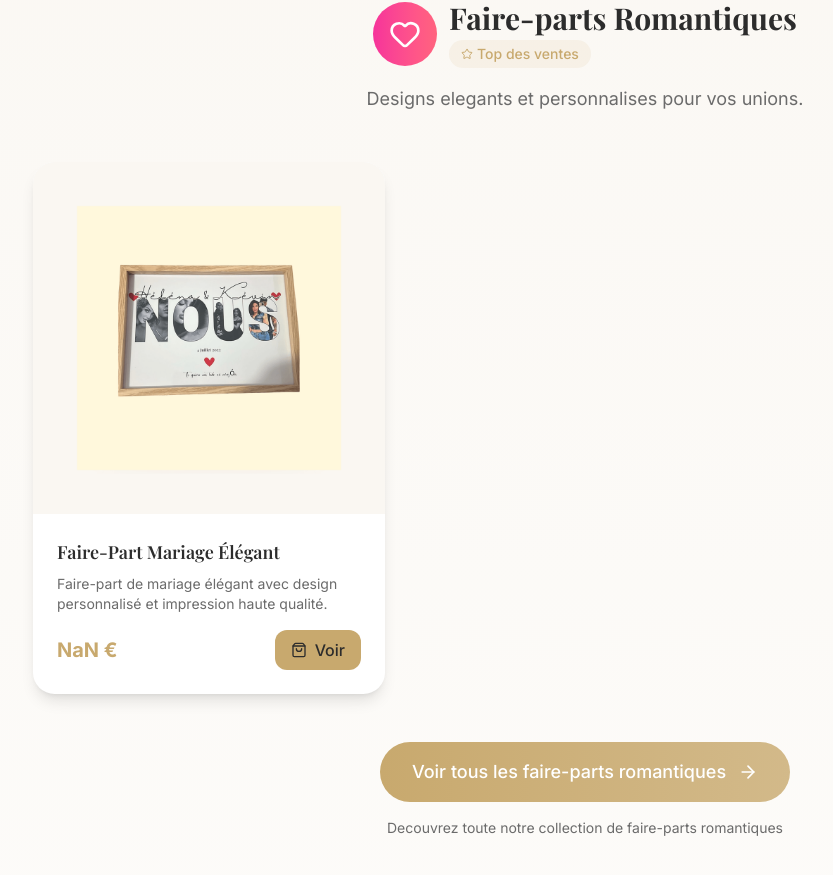
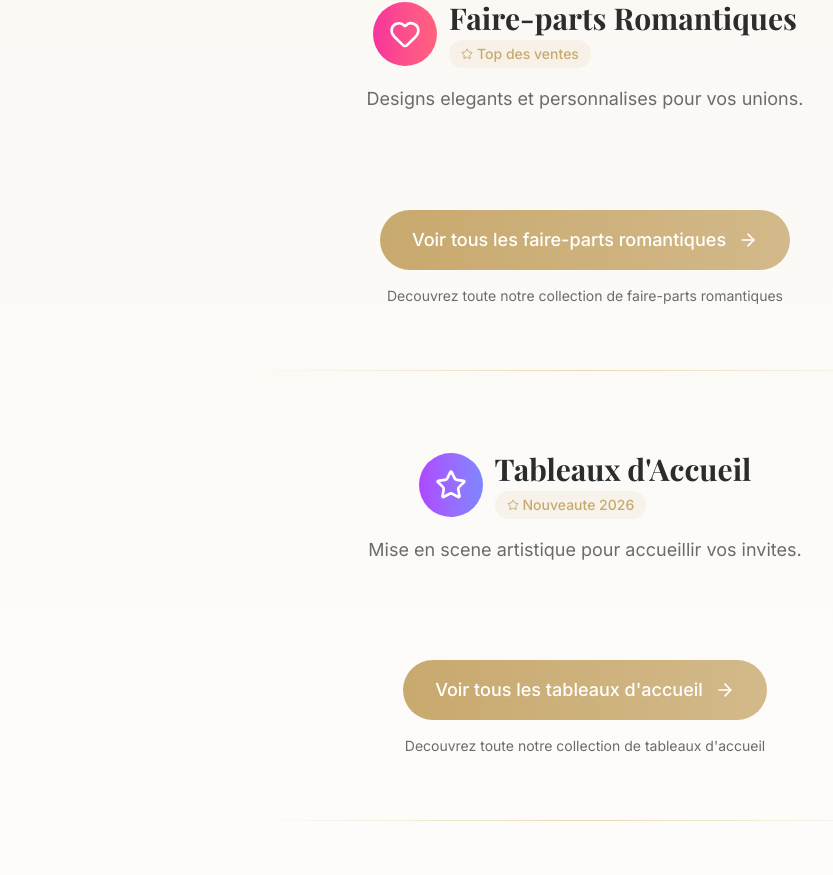
Before and after one commit to jayscreationsdesign/jayscreation, a Next.js app: page /tendances in a window 1280 px wide. Shown: the part 549-1424 px from the top of the page, without its empty margins (55-888 px from the left). Built offline with nearby package versions, Linux system fonts and the light colour scheme; a web font is replaced by a local one.

Commit message:
Mise a jour produit Faire-Part Mariage Elegant avec nouvelles specifications

```diff
--- a/src/data/products.ts
+++ b/src/data/products.ts
@@ -291,15 +291,12 @@ export const products: Product[] = [
   {
     id: "28",
     name: "Faire-Part Mariage Élégant",
-    price: "2,50€",
-    numericPrice: 2.5,
+    slug: "faire-part-mariage-elegant",
+    price: "Sur devis",
     category: "Mariage",
-    categorySlug: "faire-parts",
+    categorySlug: "mariage",
     image: "/images/products/faire-part-mariage-elegant.png",
+    description: "Faire-part de mariage élégant avec cadre géométrique, feuillage vert et finitions dorées. Entièrement personnalisable : prénoms, date, lieu et texte.",
     rating: 5,
-    reviewCount: 8,
-    slug: "faire-part-mariage-elegant",
-    description: "Faire-part de mariage élégant avec design personnalisé et impression haute qualité.",
-    longDescription: "Notre faire-part de mariage élégant est parfait pour annoncer votre grande journée. Réalisé avec du papier premium de 300g/m², il offre une finition mate et un design sophistiqué qui saura séduire vos invités. Personnalisable selon vos couleurs et thème de mariage.",
   },
 ];
```
Also changed, not shown: public/images/products/faire-part-mariage-elegant (2).png (added).
